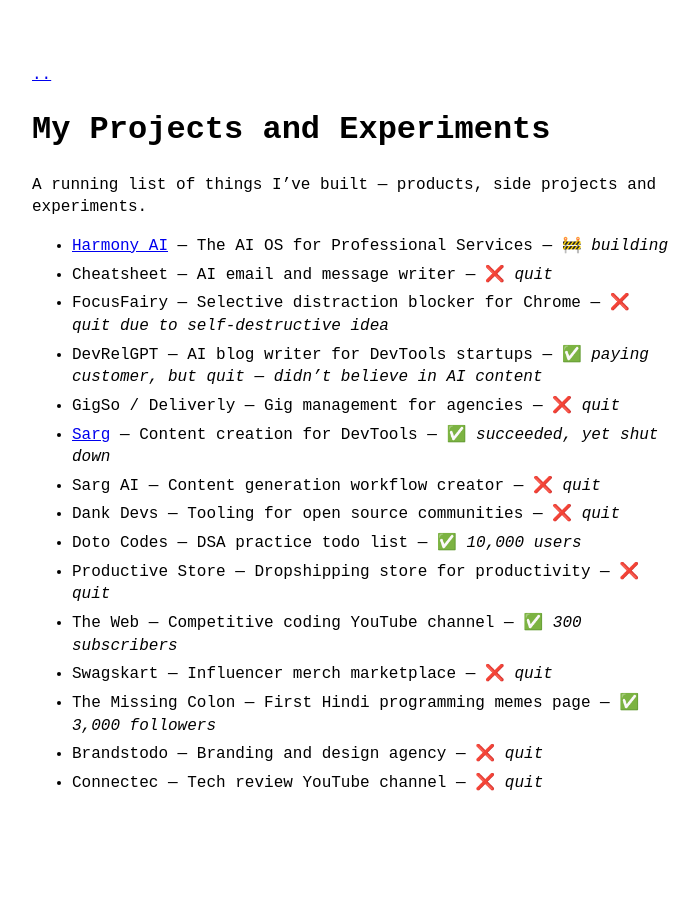
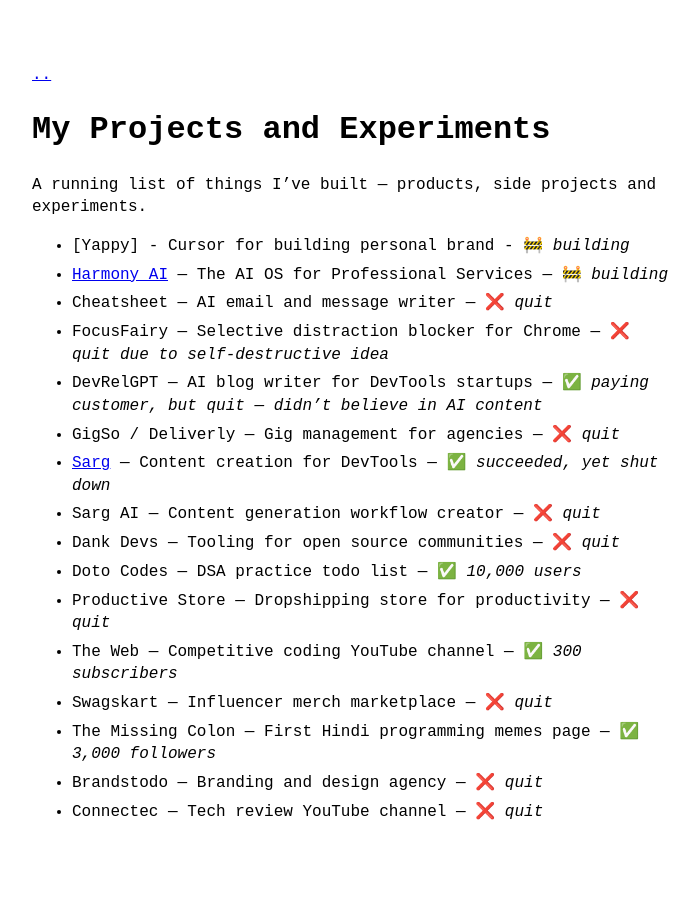
Before and after one commit to vishalvibes/vishalvibes.github.io, a Jekyll site: the page built from projects.md, in a window 1280 px wide. Shown: the whole page, without its empty margins (288-987 px from the left). Built offline with Jekyll 4.4.1, drawn with Linux system fonts in a browser that asks for light colours.

Commit message:
Revise project list with current statuses
Updated project statuses and added new entries.

```diff
--- a/projects.md
+++ b/projects.md
@@ -9,6 +9,7 @@ permalink: /projects
 
 A running list of things I've built — products, side projects and experiments.
 
+- [Yappy] - Cursor for building personal brand - 🚧 *building*
 - [Harmony AI](https://getharmony.ai) — The AI OS for Professional Services — 🚧 *building*
 - Cheatsheet — AI email and message writer — ❌ *quit*
 - FocusFairy — Selective distraction blocker for Chrome — ❌ *quit due to self-destructive idea*
```
